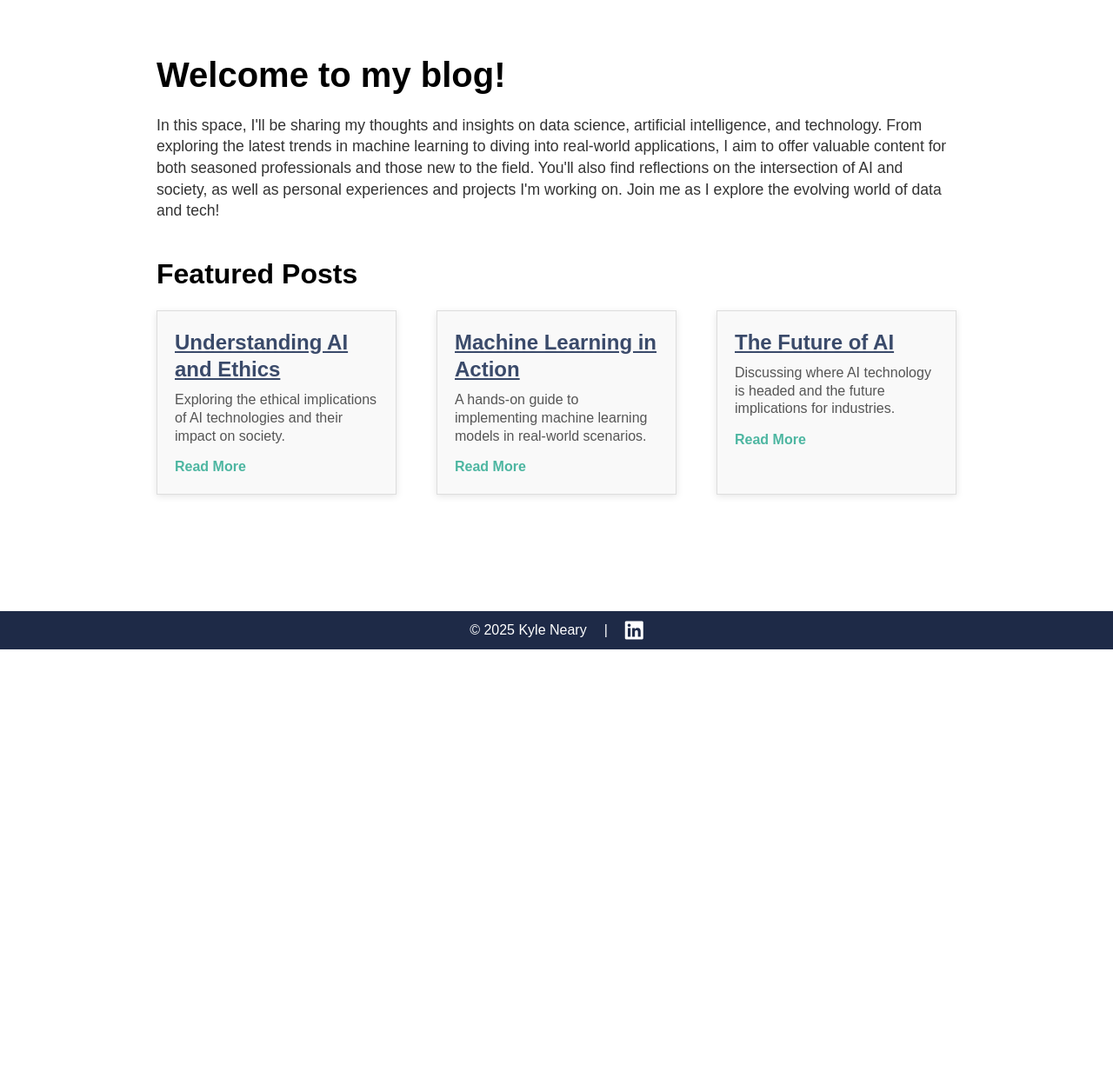
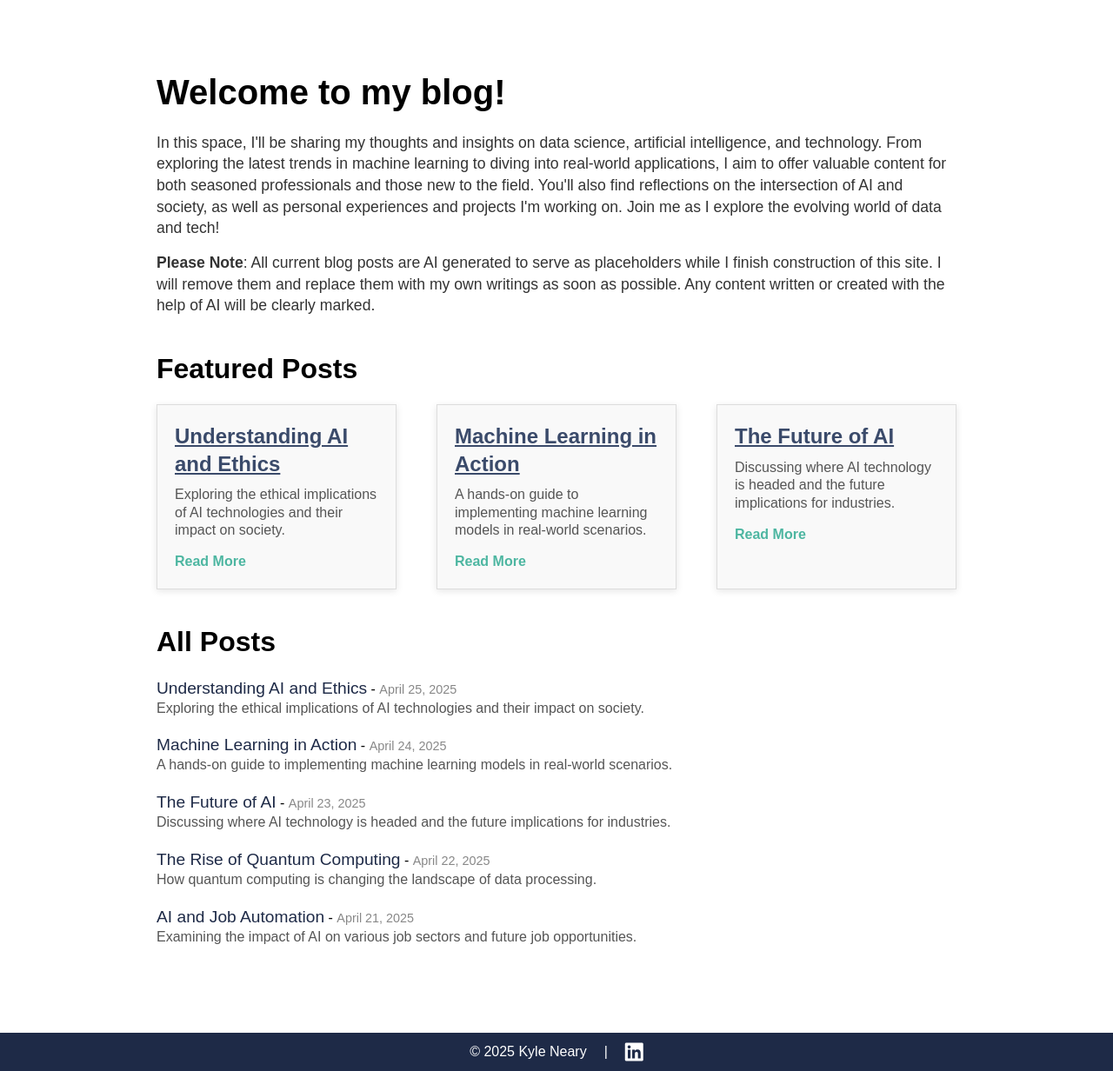
Before and after one commit to kylebneary/kylebneary-com, a Flask app: page /blog/ in a window 1280 px wide. Shown: the part 53-1285 px from the top of the page at 87% size. Before the commit the page ends 800 px from the top, so only its background shows below. Run offline with Flask 3, Linux system fonts and the light colour scheme.

Commit message:
Tweaks to blog page

```diff
--- a/blog/templates/blog/index.html
+++ b/blog/templates/blog/index.html
@@ -6,6 +6,7 @@
     <section class="intro">
         <h1>Welcome to my blog!</h1>
         <p>In this space, I'll be sharing my thoughts and insights on data science, artificial intelligence, and technology. From exploring the latest trends in machine learning to diving into real-world applications, I aim to offer valuable content for both seasoned professionals and those new to the field. You'll also find reflections on the intersection of AI and society, as well as personal experiences and projects I'm working on. Join me as I explore the evolving world of data and tech!</p>
+        <p><b>Please Note</b>: All current blog posts are AI generated to serve as placeholders while I finish construction of this site. I will remove them and replace them with my own writings as soon as possible. Any content written or created with the help of AI will be clearly marked.</p>
     </section>
 
     <section class="featured">
@@ -21,4 +22,18 @@
         </div>
     </section>
 
+    <!-- Directory of All Blog Posts -->
+    <section class="blog-directory">
+        <h2>All Posts</h2>
+        <ul>
+            {% for post in all_posts %}
+                <li>
+                    <a href="{{ post.link }}">{{ post.title }}</a> -
+                    <span>{{ post.date.strftime('%B %d, %Y') }}</span>
+                    <p>{{ post.summary }}</p>
+                </li>
+            {% endfor %}
+        </ul>
+    </section>
+
 {% endblock %}
--- a/static/css/styles.css
+++ b/static/css/styles.css
@@ -66,12 +66,12 @@
 main {
     padding: 40px;
     margin: 0 auto;
-    margin-top: 20px;
+    /*margin-top: 20px;*/
     max-width: 1000px;  /* Narrower content */
     flex-grow: 1; /* Allow content to grow and push footer down */
 }
 
-.intro h1 {
+h1 {
     font-size: 2.5rem;
     margin-bottom: 20px;
 }
@@ -84,11 +84,11 @@
 }
 
 /* Featured Posts Section */
-.featured {
+section {
     margin-top: 40px;
 }
 
-.featured h2 {
+h2 {
     font-size: 2rem;
     margin-bottom: 20px;
 }
@@ -144,6 +144,35 @@
 
 .read-more:hover {
     text-decoration: underline;
+}
+
+/* Blog Directory */
+.blog-directory ul {
+    list-style-type: none;
+    padding-left: 0;
+}
+
+.blog-directory li {
+    margin-bottom: 20px;
+}
+
+.blog-directory li a {
+    font-size: 1.2rem;
+    color: #1E2A47;
+    text-decoration: none;
+}
+
+.blog-directory li a:hover {
+    text-decoration: underline;
+}
+
+.blog-directory li span {
+    color: #888;
+    font-size: 0.9rem;
+}
+
+.blog-directory li p {
+    color: #555;
 }
 
 
```
